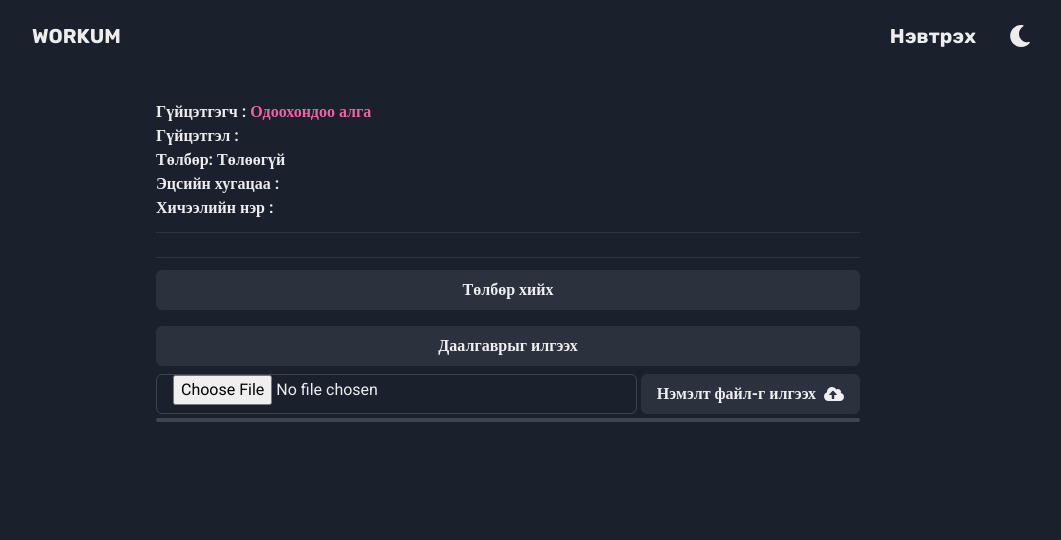
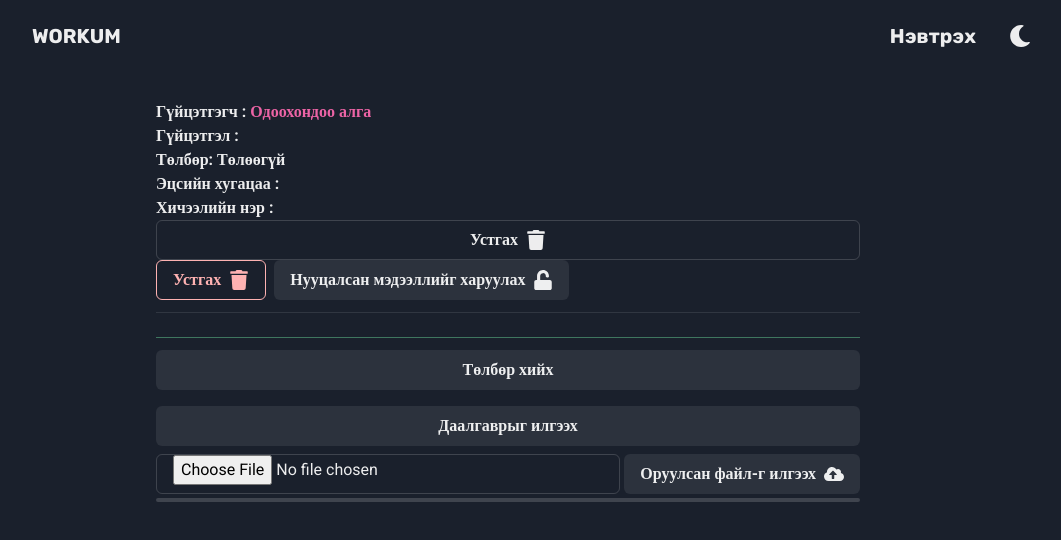
Before and after one commit to b4ljk/workum, a React (Create React App) app: page /homeworkorder in a window 1280 px wide. Shown: the top 540 px of the page, without its empty margins (132-1193 px from the left). Built offline with nearby package versions, Linux system fonts and the light colour scheme; no server answers; a web font is replaced by a local one.

Commit message:
massive update toward user

```diff
--- a/src/components/Filesuploader.js
+++ b/src/components/Filesuploader.js
@@ -19,6 +19,7 @@ import {
 import { doc, updateDoc } from "firebase/firestore";
 import { FaFileUpload, FaCloudUploadAlt } from "react-icons/fa";
 import { v4 as uuidv4 } from "uuid";
+import { Tooltip } from "@chakra-ui/react";
 export default function FilesUploader({ UniqueNum, additionalInfo }) {
   const toast = useToast();
   const showToast = () => {
@@ -117,12 +118,14 @@ export default function FilesUploader({ UniqueNum, additionalInfo }) {
       <form id="idiot" onSubmit={formHandler}>
         <Box display={"flex"} flexDir={{ md: "row", base: "column" }}>
           <Input mr={"1"} mb="1" flex={"1"} type="file" />
-          <Button type="submit">
-            Нэмэлт файл-г илгээх
-            <Box ml={"2"}>
-              <FaCloudUploadAlt size={"20"} />
-            </Box>
-          </Button>
+          <Tooltip label="3MB хүртэл хэмжээтэй зөвхөн нэг файл оруулна уу!">
+            <Button type="submit">
+              Оруулсан файл-г илгээх
+              <Box ml={"2"}>
+                <FaCloudUploadAlt size={"20"} />
+              </Box>
+            </Button>
+          </Tooltip>
         </Box>
         <Progress
           borderRadius={"3"}
--- a/src/pages/HomeworkOrder.js
+++ b/src/pages/HomeworkOrder.js
@@ -14,6 +14,7 @@ import {
   Divider,
   Link,
   Avatar,
+  Flex,
 } from "@chakra-ui/react";
 import {
   Modal,
@@ -25,10 +26,21 @@ import {
   ModalCloseButton,
   useDisclosure,
 } from "@chakra-ui/react";
+import {
+  Popover,
+  PopoverTrigger,
+  PopoverContent,
+  PopoverHeader,
+  PopoverBody,
+  PopoverFooter,
+  PopoverArrow,
+  PopoverCloseButton,
+  PopoverAnchor,
+} from "@chakra-ui/react";
 import React from "react";
 import { Layout } from "../components/Layout";
 import {
-  FaExternalLinkAlt,
+  FaTrash,
   FaLink,
   FaLock,
   FaUnlock,
@@ -122,7 +134,21 @@ export default function HomworkOrder() {
       return unsub4;
     }
   }, [additionalInfo?.setU]);
-
+  const deleteAll = () => {
+    deleteDoc(
+      doc(db, "num", "Waiting", `${additionalInfo?.ownerMail}`, `${UniqueNum}`)
+    );
+    deleteDoc(
+      doc(
+        db,
+        "num",
+        "Processing",
+        `${additionalInfo?.processingPerson}`,
+        `${UniqueNum}`
+      )
+    );
+    deleteDoc(doc(db, "num", "Processing", `foradmin`, `${UniqueNum}`));
+  };
   const sendReadyData = () => {
     updateDoc(
       doc(db, "num", "Waiting", `${additionalInfo?.ownerMail}`, `${UniqueNum}`),
@@ -213,12 +239,47 @@ export default function HomworkOrder() {
     onClose();
   };
   let buttonShow = true;
-
+  const UserAllowed = () => {
+    updateDoc(
+      doc(
+        db,
+        "num",
+        "Waiting",
+        `${additionalInfo?.ownerMail}`,
+        `${additionalInfo?.uniqueid}`
+      ),
+      {
+        setU: true,
+      }
+    );
+    updateDoc(
+      doc(
+        db,
+        "num",
+        "Processing",
+        `${additionalInfo?.processingPerson}`,
+        `${additionalInfo?.uniqueid}`
+      ),
+      {
+        setU: true,
+      }
+    );
+    updateDoc(
+      doc(db, "num", "Processing", `foradmin`, `${additionalInfo?.uniqueid}`),
+      {
+        setU: true,
+      }
+    );
+  };
   if (additionalInfo?.processingPerson != null) buttonShow = false;
   return (
     <Layout>
       <Container maxW="container.md" py={3}>
-        <Box display={"flex"} alignItems="center">
+        <Box
+          display={"flex"}
+          justifyContent="space-between"
+          alignItems="center"
+        >
           <Text
             fontWeight={"black"}
             fontFamily={"heading"}
@@ -251,11 +312,110 @@ export default function HomworkOrder() {
           <Text fontWeight={"bold"}>
             Хичээлийн нэр : {additionalInfo?.class}
           </Text>
+          {currentUser?.email == additionalInfo?.ownerMail && (
+            <Popover>
+              <PopoverTrigger>
+                <Button
+                  display={"flex"}
+                  padding={"auto"}
+                  variant={"outline"}
+                  _hover={{ bg: "red.500" }}
+                >
+                  Устгах
+                  <Box ml={"2"} display={"inline"}>
+                    <FaTrash size={"20"} />{" "}
+                  </Box>
+                </Button>
+              </PopoverTrigger>
+              <PopoverContent>
+                <PopoverArrow />
+                <PopoverCloseButton />
+                <PopoverHeader>
+                  Та энэ даалгаврыг бүр мөсөн устгахдаа итгэлтэй байна уу ?
+                </PopoverHeader>
+                <PopoverBody>
+                  <Flex>
+                    <Button onClick={deleteAll} bg={"red.500"} mr="2">
+                      Тийм
+                    </Button>
+                    <Button>Үгүй</Button>
+                  </Flex>
+                </PopoverBody>
+              </PopoverContent>
+            </Popover>
+          )}
+          {currentUser?.email == additionalInfo?.processingPerson && (
+            <Flex flexDir={{ md: "row", base: "column" }}>
+              <Popover>
+                <PopoverTrigger>
+                  <Button
+                    display={"flex"}
+                    padding={"auto"}
+                    colorScheme="red"
+                    variant={"outline"}
+                    _hover={{ bg: "red.500" }}
+                    mr="2"
+                  >
+                    Устгах
+                    <Box ml={"2"} display={"inline"}>
+                      <FaTrash size={"20"} />{" "}
+                    </Box>
+                  </Button>
+                </PopoverTrigger>
+                <PopoverContent>
+                  <PopoverArrow />
+                  <PopoverCloseButton />
+                  <PopoverHeader>
+                    Та энэ даалгаврыг бүр мөсөн устгахдаа итгэлтэй байна уу ?
+                  </PopoverHeader>
+                  <PopoverBody>
+                    <Flex>
+                      <Button onClick={deleteAll} bg={"red.500"} mr="2">
+                        Тийм
+                      </Button>
+                      <Button>Үгүй</Button>
+                    </Flex>
+                  </PopoverBody>
+                </PopoverContent>
+              </Popover>
+              <Popover>
+                <PopoverTrigger>
+                  <Button
+                    display={"flex"}
+                    padding={"auto"}
+                    mr="2"
+                    _hover={{ bg: "green.500" }}
+                  >
+                    Нууцалсан мэдээллийг харуулах
+                    <Box ml={"2"} display={"inline"}>
+                      <FaUnlock size={"20"} />{" "}
+                    </Box>
+                  </Button>
+                </PopoverTrigger>
+                <PopoverContent>
+                  <PopoverArrow />
+                  <PopoverCloseButton />
+                  <PopoverHeader>
+                    Энэ нь буцаах боломжгүй үйлдэл бөгөөд хэрэглэгч таны
+                    нууцалсан мэдээллийг харж чадна та итгэлтэй байна уу?
+                  </PopoverHeader>
+                  <PopoverBody>
+                    <Flex>
+                      <Button onClick={UserAllowed} bg={"green.500"} mr="2">
+                        Тийм
+                      </Button>
+                      <Button>Үгүй</Button>
+                    </Flex>
+                  </PopoverBody>
+                </PopoverContent>
+              </Popover>
+            </Flex>
+          )}
 
           <Divider my={"3"} />
           <Text>{additionalInfo?.additionalInfo}</Text>
 
-          <Divider my={"3"} />
+          <Divider bg={"green.500"} my={"3"} />
           {additionalInfo?.ownerMail == currentUser?.email && (
             <PaymentButton
               utga={additionalInfo?.ownerMail + " " + UniqueNum}
```
